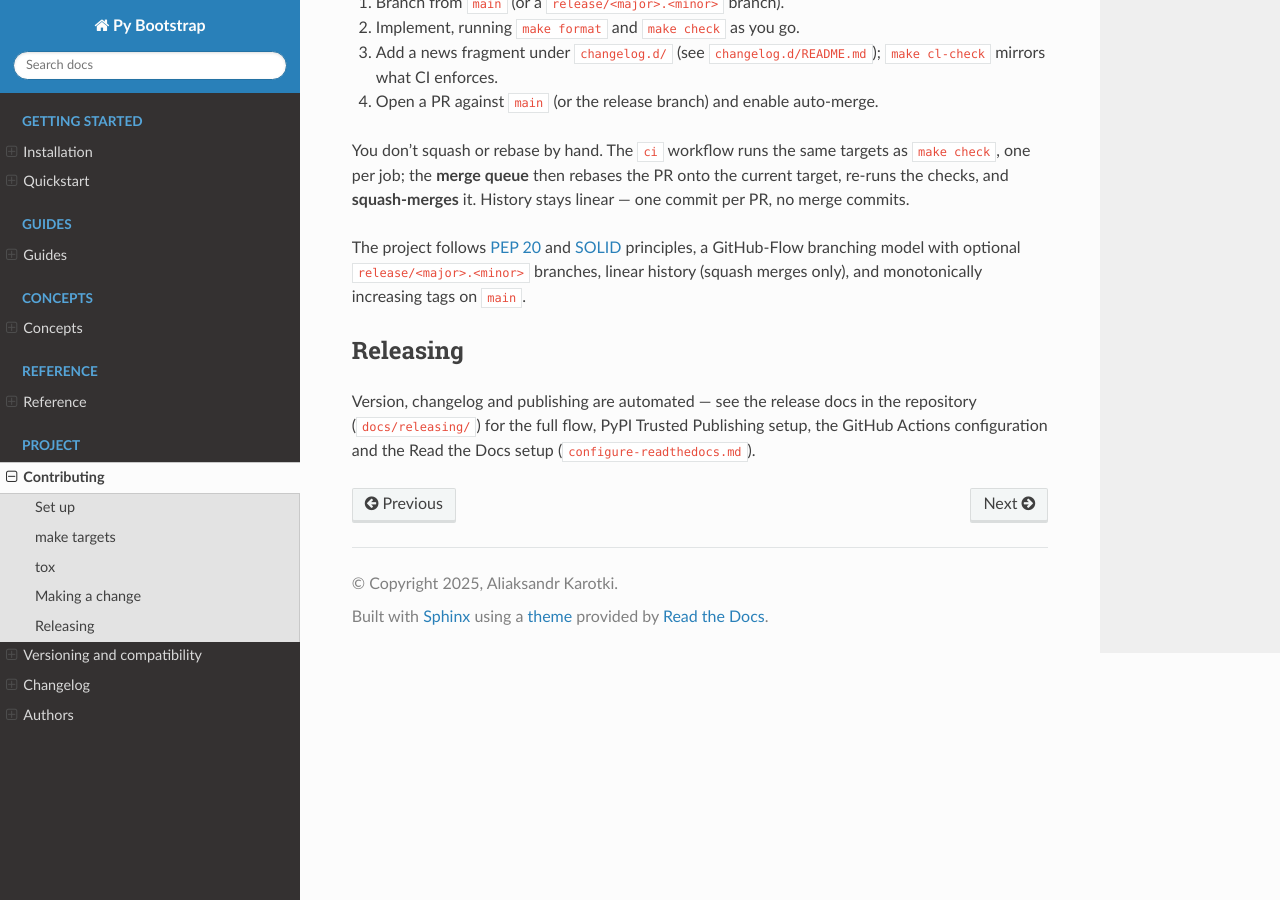
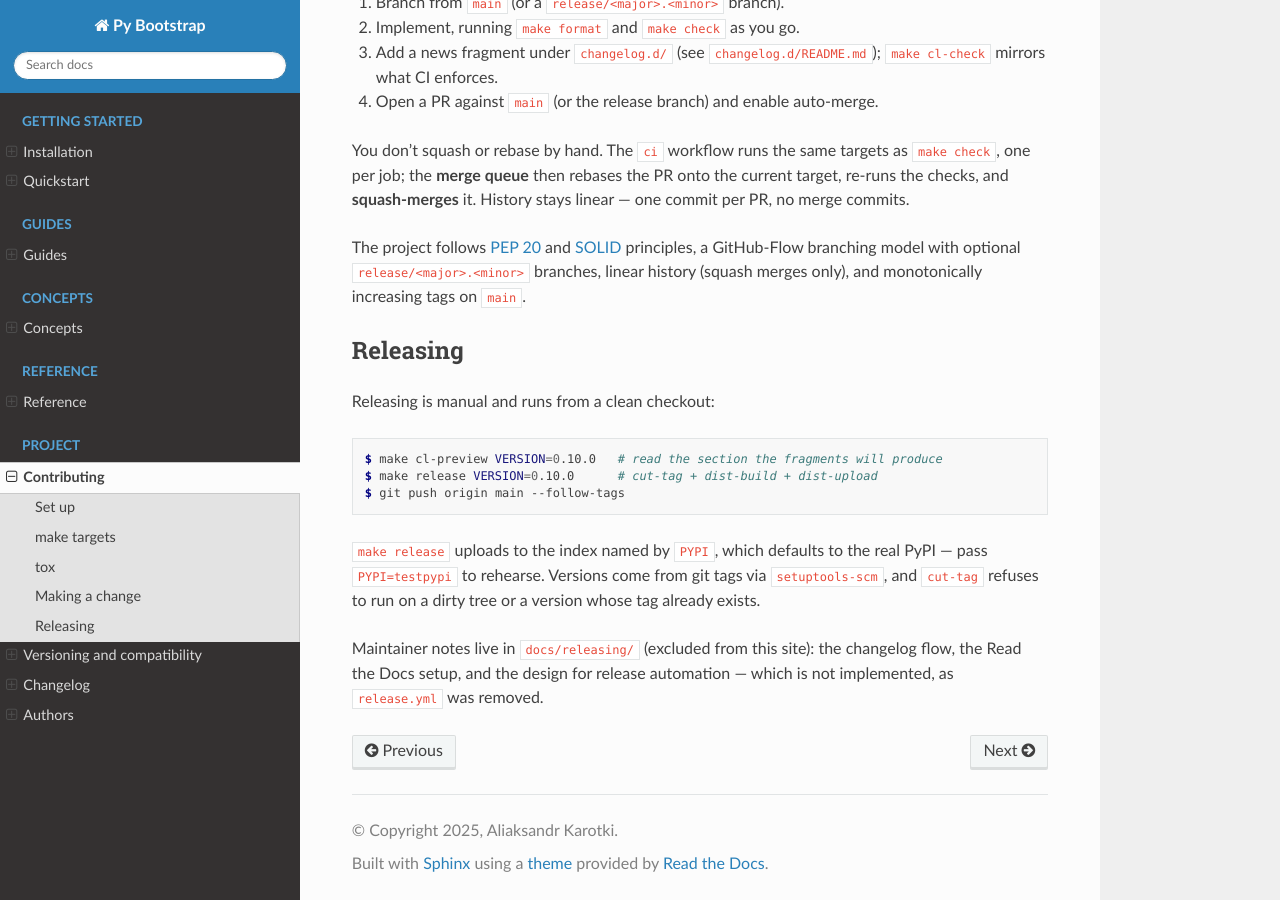
Before and after one commit to ABKorotky/py-bootstrap, a Sphinx documentation site: the page built from docs/contributing.md, in a window 1280 px wide and 900 px high, scrolled down 1731 px. Built offline with Sphinx 7.4.7 and the Read the Docs theme 3.1.0, drawn with Linux system fonts in a browser that asks for light colours; pages that are not in the unit, such as notebooks, are missing from menus.

````diff
--- a/docs/contributing.md
+++ b/docs/contributing.md
@@ -78,7 +78,19 @@ merges only), and monotonically increasing tags on `main`.
 
 ## Releasing
 
-Version, changelog and publishing are automated — see the release docs in the
-repository (`docs/releasing/`) for the full flow, PyPI Trusted Publishing setup,
-the GitHub Actions configuration and the Read the Docs setup
-(`configure-readthedocs.md`).
+Releasing is manual and runs from a clean checkout:
+
+```console
+$ make cl-preview VERSION=0.10.0   # read the section the fragments will produce
+$ make release VERSION=0.10.0      # cut-tag + dist-build + dist-upload
+$ git push origin main --follow-tags
+```
+
+`make release` uploads to the index named by `PYPI`, which defaults to the real
+PyPI — pass `PYPI=testpypi` to rehearse. Versions come from git tags via
+`setuptools-scm`, and `cut-tag` refuses to run on a dirty tree or a version whose
+tag already exists.
+
+Maintainer notes live in `docs/releasing/` (excluded from this site): the
+changelog flow, the Read the Docs setup, and the design for release automation —
+which is not implemented, as `release.yml` was removed.
````
Also changed, not shown: README.md (+3 -9 lines), changelog.d/+release-docs-not-implemented.changed.md (added, +1 -0 lines), docs/releasing/configure-github-actions.md (+20 -12 lines), docs/releasing/configure-pypi.md (+15 -6 lines).
